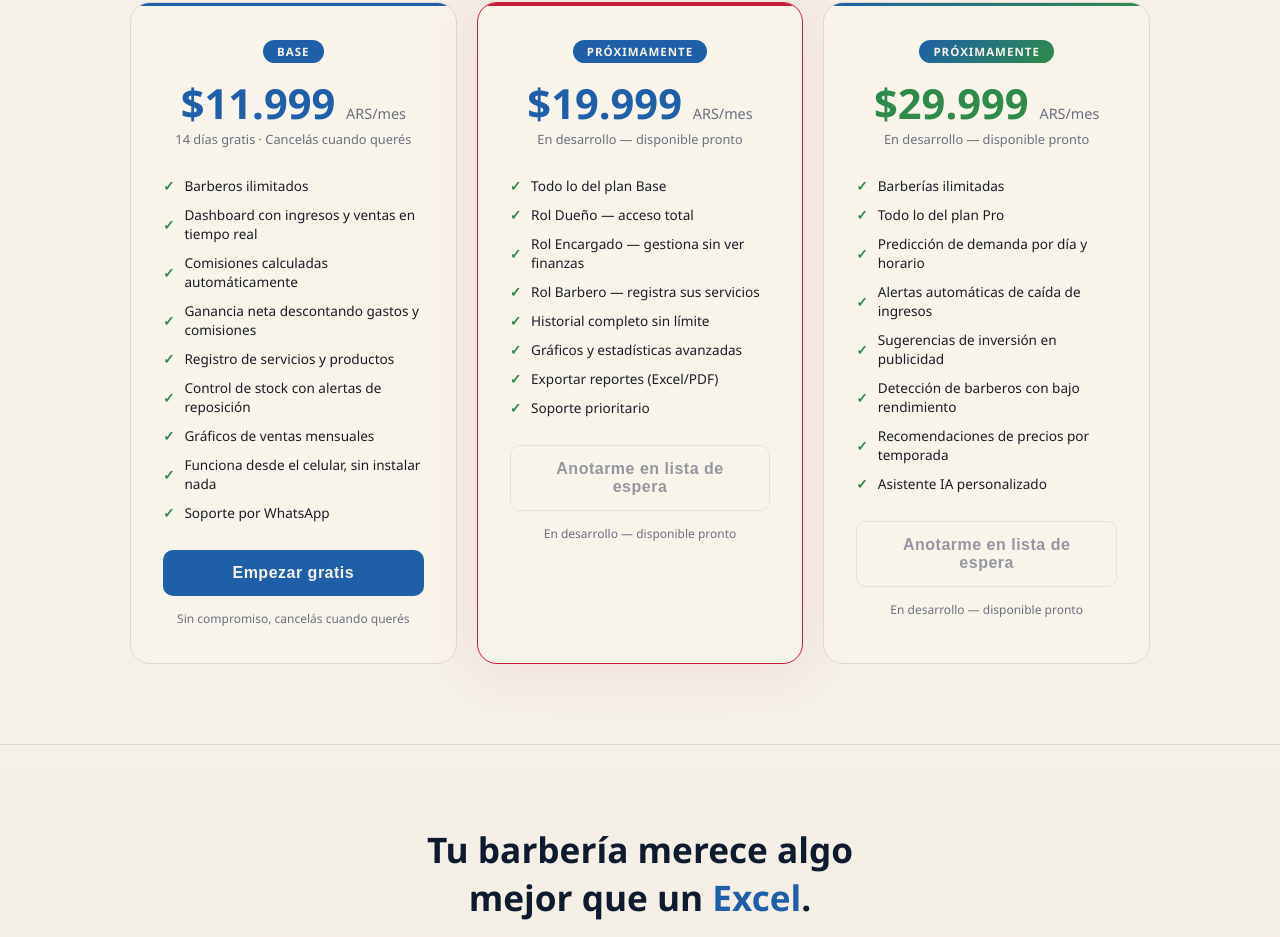
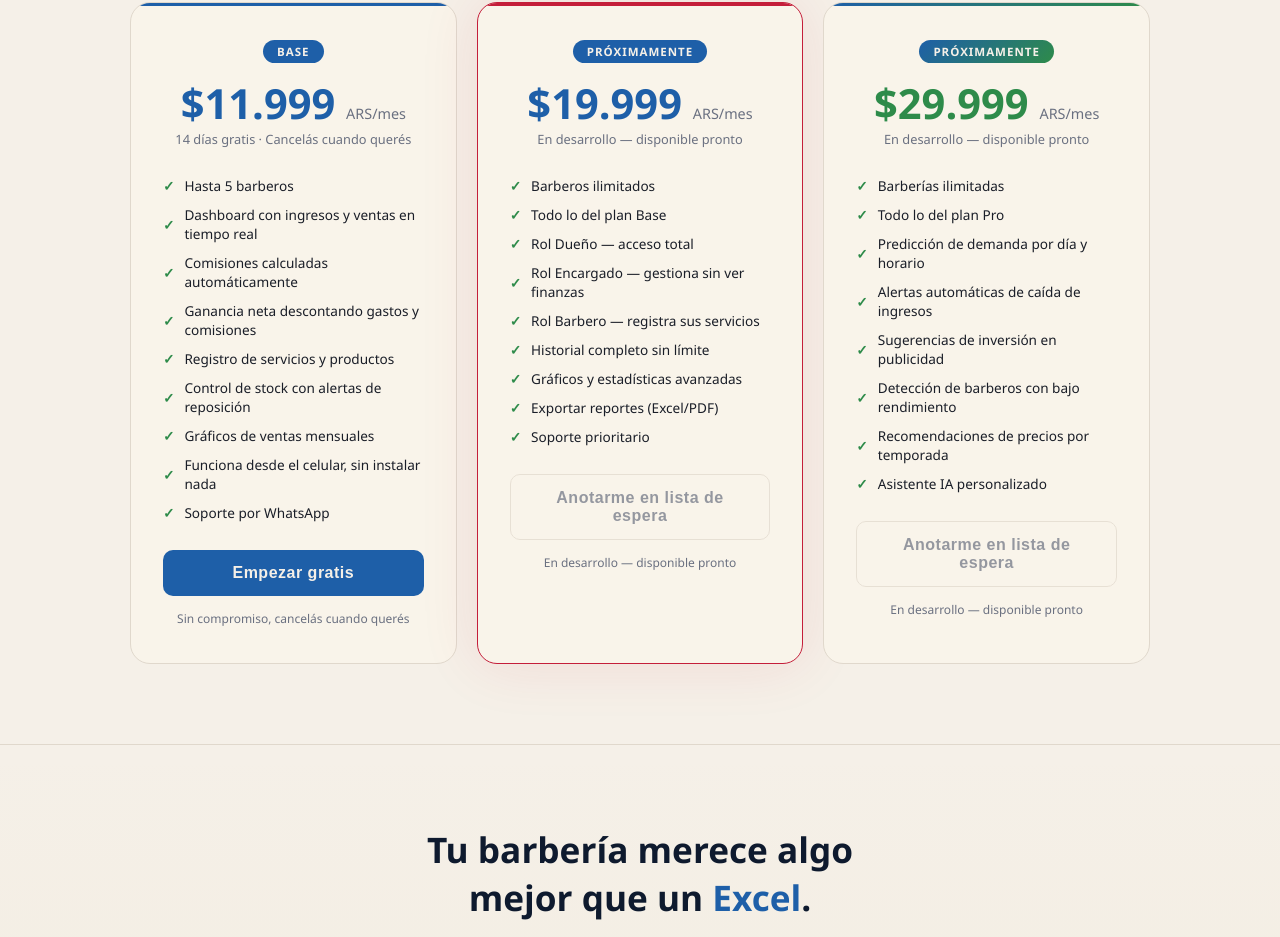
Before and after one commit to nievarodrigo/filodesk-app, a Next.js app: page / in a window 1280 px wide. Shown: the part 2410-3347 px from the top of the page. Built offline with nearby package versions, Linux system fonts and the light colour scheme; no server answers.

Commit message:
fix: plan limits — Base up to 5 barbers, Pro unlimited barbers
Co-Authored-By: Claude Sonnet 4.6 <noreply@anthropic.com>

```diff
--- a/src/app/suscripcion/page.tsx
+++ b/src/app/suscripcion/page.tsx
@@ -8,14 +8,14 @@ const plans = [
     name: 'Base',
     price: '$11.999',
     period: 'ARS/mes',
-    features: ['Barberos ilimitados', 'Comisiones automáticas', 'Ganancia neta en tiempo real', 'Control de stock y gastos'],
+    features: ['Hasta 5 barberos', 'Comisiones automáticas', 'Ganancia neta en tiempo real', 'Control de stock y gastos'],
     available: true,
   },
   {
     name: 'Pro',
     price: '$19.999',
     period: 'ARS/mes',
-    features: ['Todo lo del plan Base', 'Roles: Dueño, Encargado, Barbero', 'Historial completo', 'Reportes exportables'],
+    features: ['Barberos ilimitados', 'Todo lo del plan Base', 'Roles: Dueño, Encargado, Barbero', 'Historial completo'],
     available: false,
   },
   {
--- a/src/components/landing/Pricing.tsx
+++ b/src/components/landing/Pricing.tsx
@@ -11,7 +11,7 @@ const plans = [
     disabled: false,
     highlight: false,
     features: [
-      'Barberos ilimitados',
+      'Hasta 5 barberos',
       'Dashboard con ingresos y ventas en tiempo real',
       'Comisiones calculadas automáticamente',
       'Ganancia neta descontando gastos y comisiones',
@@ -32,6 +32,7 @@ const plans = [
     highlight: true,
     badge: 'Próximamente',
     features: [
+      'Barberos ilimitados',
       'Todo lo del plan Base',
       'Rol Dueño — acceso total',
       'Rol Encargado — gestiona sin ver finanzas',
```
